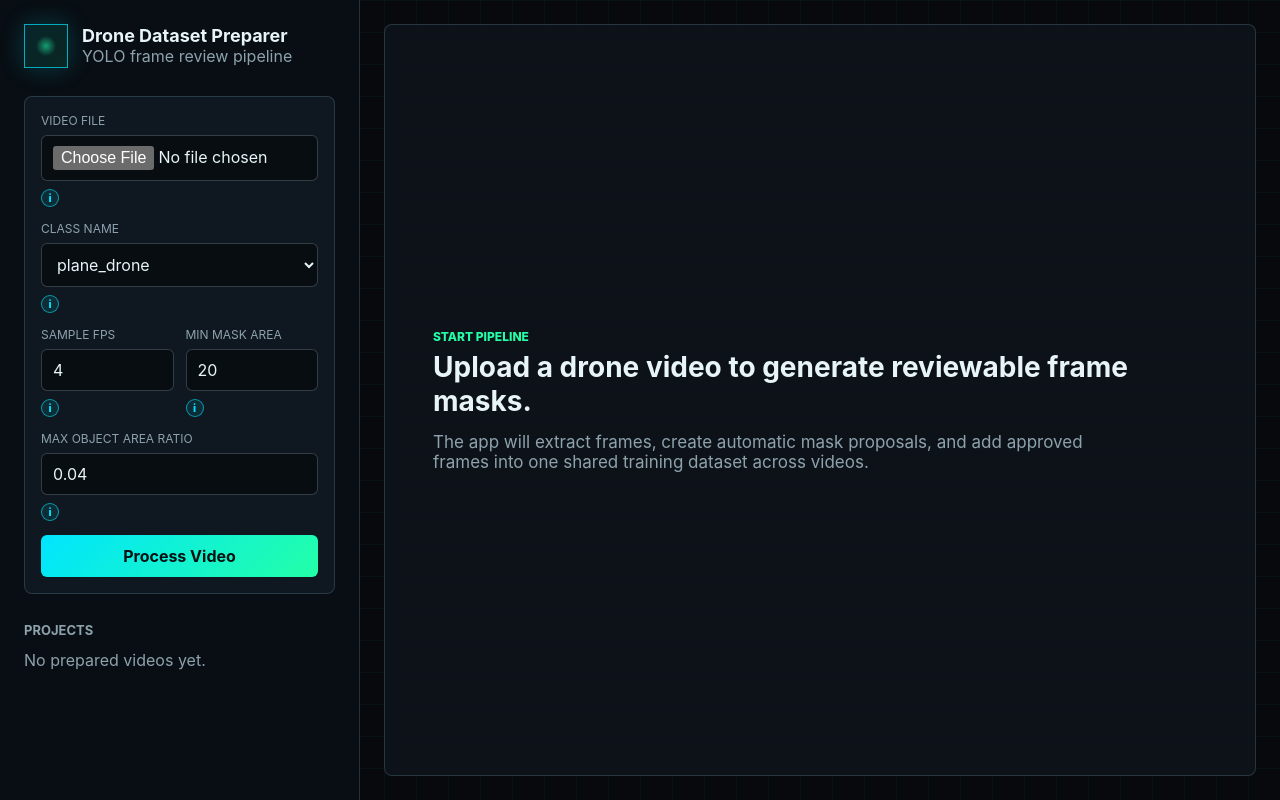
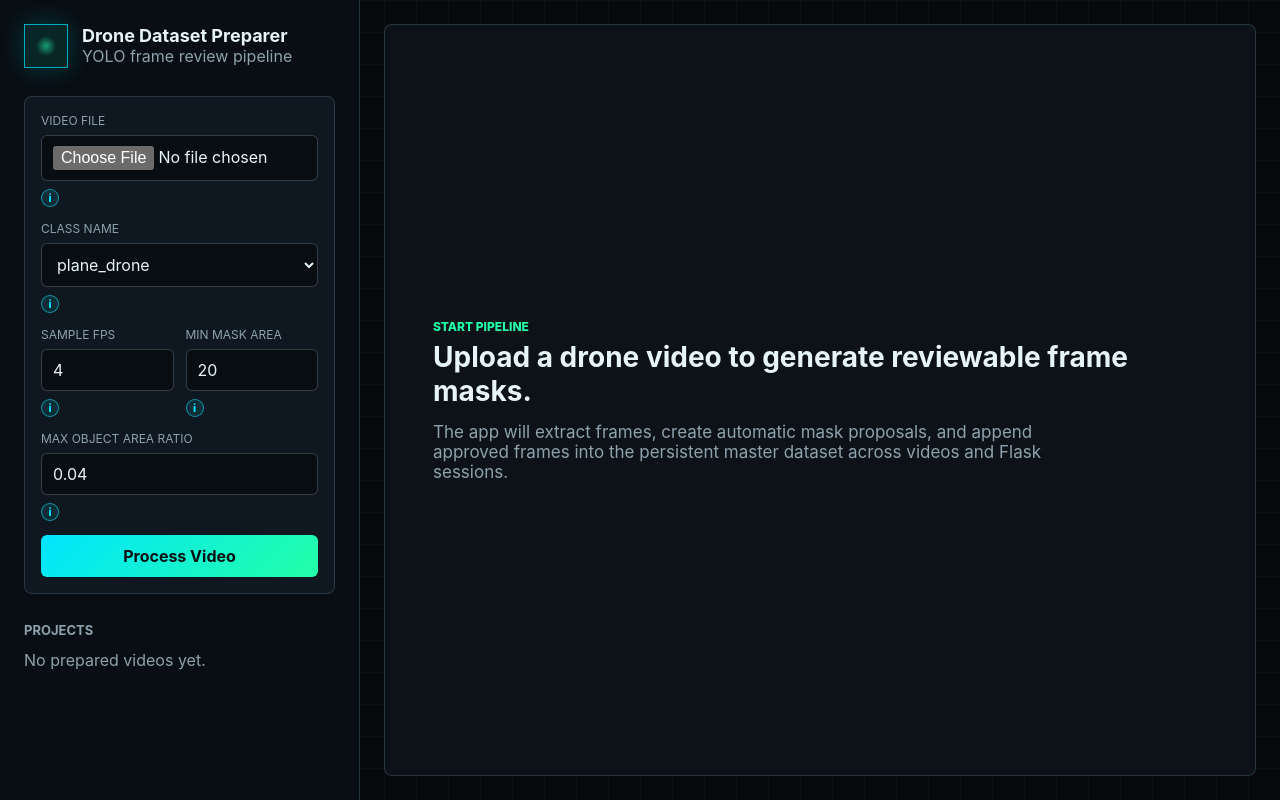
Before and after one commit to comsompom/vozhyk, a Flask app: page / in a window 1280 px wide. Run offline with Flask 3, Linux system fonts and the light colour scheme.

Commit message:
extend the master dataset for the new session

```diff
--- a/dataset_preparer/app.py
+++ b/dataset_preparer/app.py
@@ -111,6 +111,12 @@ def save_master_dataset(dataset):
     dataset["updated_at"] = utc_now()
     with MASTER_METADATA_PATH.open("w", encoding="utf-8") as file:
         json.dump(dataset, file, indent=2)
+
+
+def ensure_workspace_dirs():
+    UPLOADS_DIR.mkdir(parents=True, exist_ok=True)
+    PROJECTS_DIR.mkdir(parents=True, exist_ok=True)
+    MASTER_DIR.mkdir(parents=True, exist_ok=True)
 
 
 def master_summary():
@@ -481,6 +487,8 @@ def export_master_dataset():
 
 
 def clear_source_projects():
+    # Intentionally preserve MASTER_DIR. A new Flask session should keep extending
+    # the accumulated reviewed dataset until the user manually removes it.
     removed_projects = PROJECTS_DIR.exists()
     removed_uploads = UPLOADS_DIR.exists()
     shutil.rmtree(PROJECTS_DIR, ignore_errors=True)
@@ -637,7 +645,5 @@ def media_mask(project_id, filename):
 
 
 if __name__ == "__main__":
-    UPLOADS_DIR.mkdir(parents=True, exist_ok=True)
-    PROJECTS_DIR.mkdir(parents=True, exist_ok=True)
-    MASTER_DIR.mkdir(parents=True, exist_ok=True)
+    ensure_workspace_dirs()
     app.run(host="127.0.0.1", port=5055, debug=True)
--- a/dataset_preparer/templates/index.html
+++ b/dataset_preparer/templates/index.html
@@ -109,10 +109,10 @@
                 <button class="approve-button" id="approve-frame" type="button" title="Accept this frame and add or update it in the shared master dataset.">Approve</button>
                 <button class="reject-button" id="reject-frame" type="button" title="Reject this frame and remove it from the master dataset if it was previously approved.">Remove</button>
                 <button class="ghost-button" id="pending-frame" type="button" title="Keep this frame undecided and remove any approved copy from the master dataset.">Mark Pending</button>
-                <button class="export-button" id="export-dataset" type="button" title="Export all approved frames accumulated from all videos into YOLO train/val/test folders.">Build Master Dataset</button>
+                <button class="export-button" id="export-dataset" type="button" title="Export all approved frames accumulated from all videos and previous Flask sessions into YOLO train/val/test folders.">Build Master Dataset</button>
                 <button class="cleanup-button" id="clear-sources" type="button" disabled title="Remove uploaded videos and per-project extracted frames after the master dataset has been built.">Clear Source Projects</button>
               </div>
-              <button class="info-dot action-info" type="button" aria-label="Review action help" data-help="Approve saves the current frame into the master dataset. Remove excludes it. Draw Mask lets you replace the mask before approval. Build Master Dataset exports all approved frames from every video. Clear Source Projects removes upload/project working files but keeps the master dataset.">i</button>
+              <button class="info-dot action-info" type="button" aria-label="Review action help" data-help="Approve saves the current frame into the master dataset. Remove excludes it. Draw Mask lets you replace the mask before approval. Build Master Dataset exports all approved frames from every video and previous Flask session. Clear Source Projects removes upload/project working files but keeps the master dataset.">i</button>
               <p class="status-line" id="status-line"></p>
             </section>
 
@@ -123,7 +123,7 @@
             <div>
               <p class="eyebrow">Start pipeline</p>
               <h2>Upload a drone video to generate reviewable frame masks.</h2>
-              <p>The app will extract frames, create automatic mask proposals, and add approved frames into one shared training dataset across videos.</p>
+              <p>The app will extract frames, create automatic mask proposals, and append approved frames into the persistent master dataset across videos and Flask sessions.</p>
             </div>
           </section>
         {% endif %}
```
Also changed, not shown: dataset_preparer/README.md.
